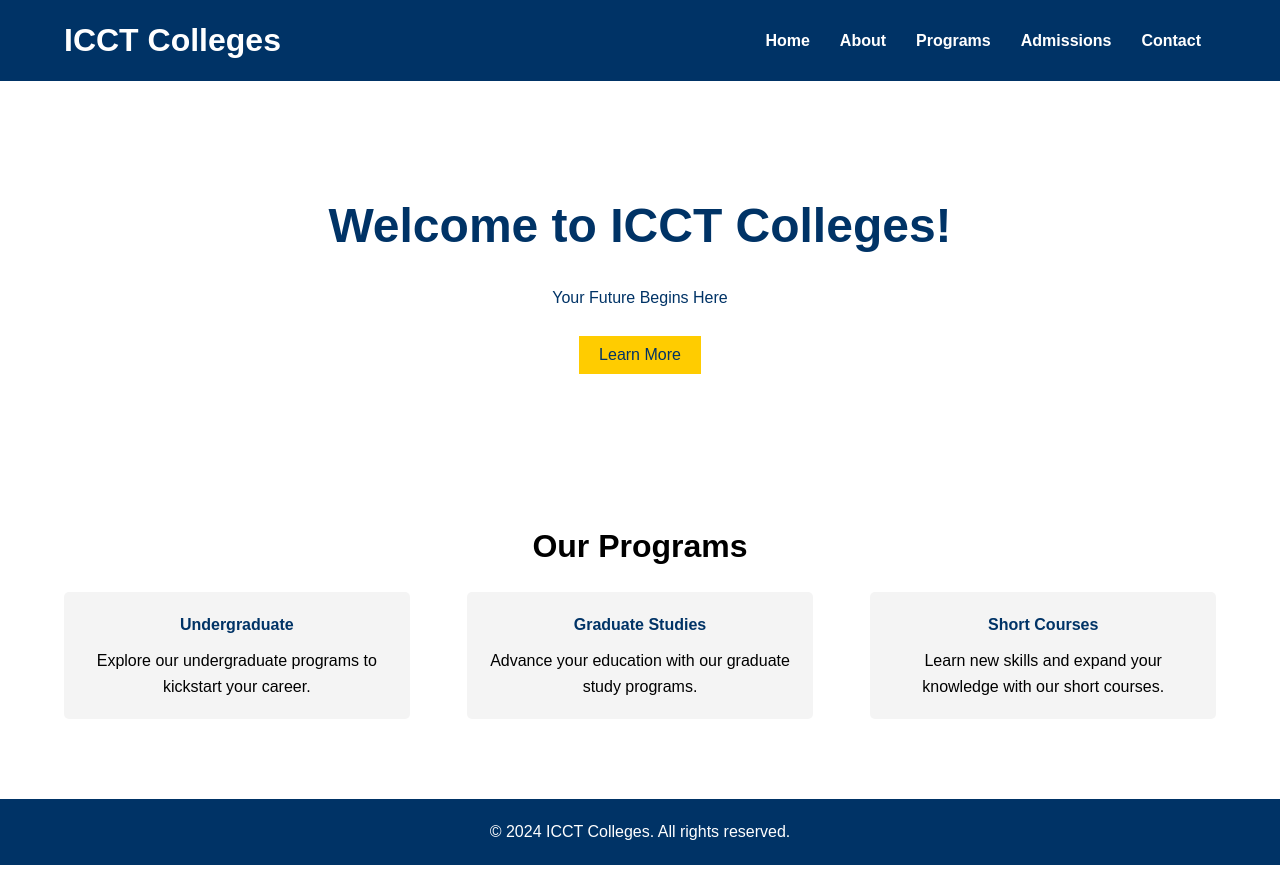
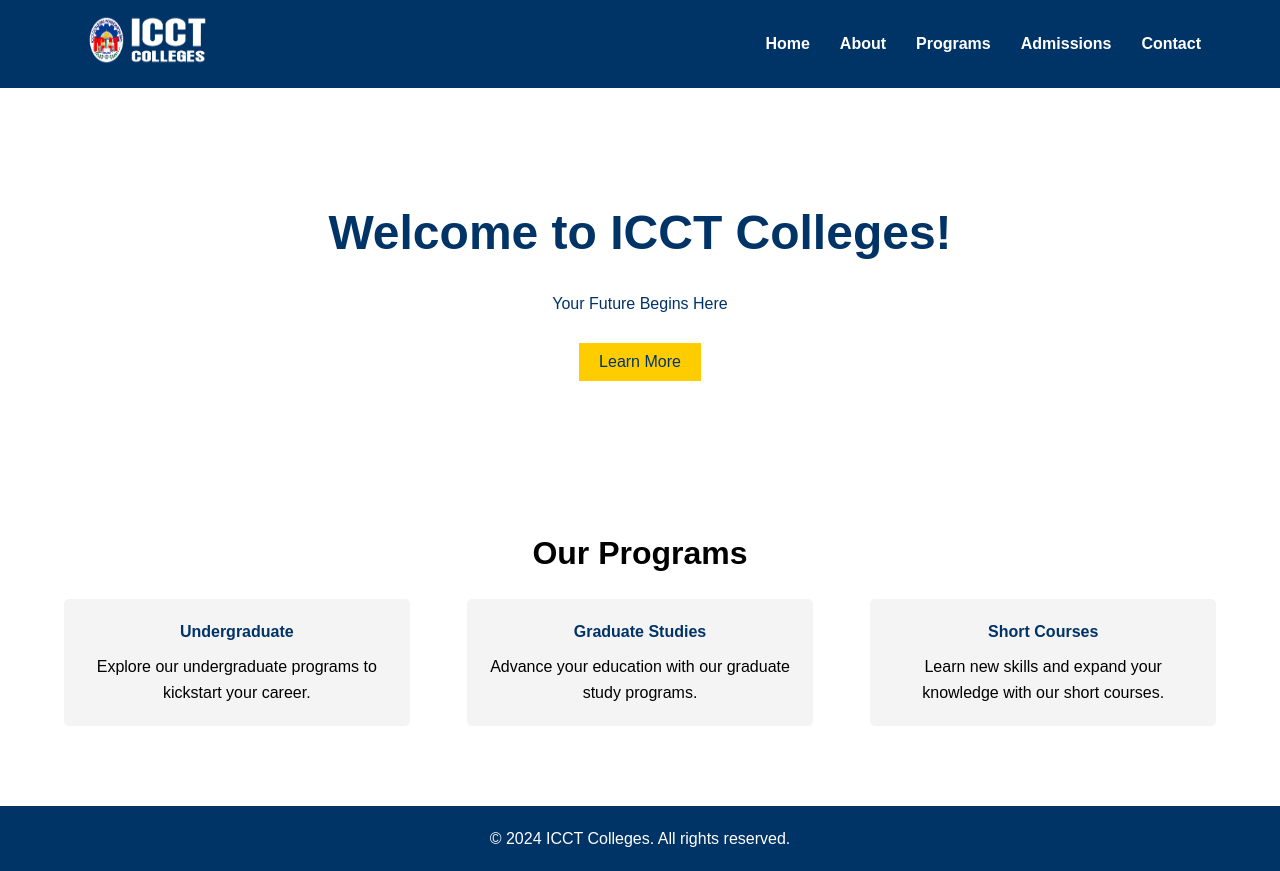
Before and after one commit to mrcbld20/ICCTchatbot, a plain HTML site: page index.html in a window 1280 px wide. Drawn offline with Linux system fonts and the light colour scheme.

Commit message:
Add files via upload

```diff
--- a/index.html
+++ b/index.html
@@ -13,8 +13,8 @@
   <header class="header">
       <div class="container">
           <div class="logo">
-              <h1>ICCT Colleges</h1>
-            <!-- <img src="logo-icct-final-01-1.png"> -->
+              <!-- <h1>ICCT Colleges</h1> -->
+            <a href="index.html"><img src="logo-icct-final-01-1.png"></a>
           </div>
           <nav class="nav">
               <ul>
--- a/style.css
+++ b/style.css
@@ -116,7 +116,7 @@
   padding: 20px 0;
   margin-top: 40px;
 }
-/* .logo{
+.logo img{
+  width: 170px;
   height: 50px;
-  width: 100px;
-} */
+}
```
Also changed, not shown: logo-icct-final-01-1.png (added).
